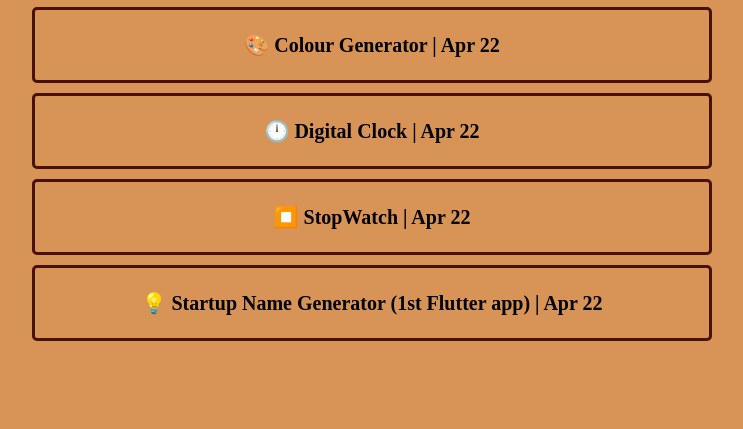
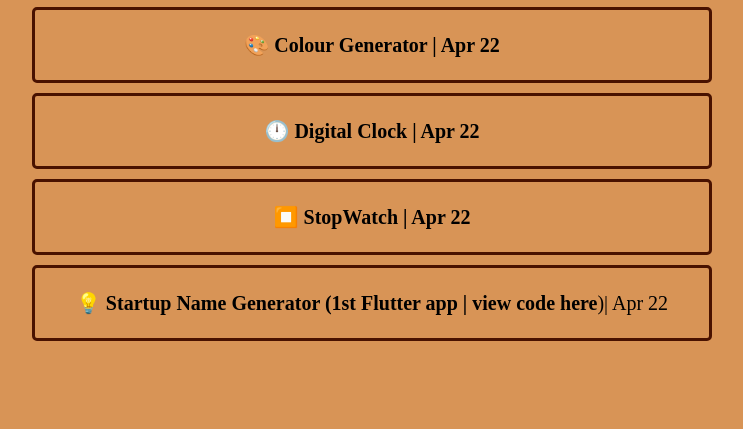
Before and after one commit to JamesD21/jamesd21.github.io, a plain HTML site: page index.html in a window 1280 px wide. Shown: the part 662-1091 px from the top of the page, without its empty margins (268-1011 px from the left). Drawn offline with Linux system fonts and the light colour scheme; a web font is replaced by a local one.

Commit message:
Updated the flutter app as web

```diff
--- a/index.html
+++ b/index.html
@@ -45,7 +45,7 @@
             <li><a class="test" href="https://cute-selkie-4d8f04.netlify.app">🎨 Colour Generator | Apr 22</a></li>
             <li><a class="test" href="https://remarkable-pastelito-cc5454.netlify.app/">🕛 Digital Clock | Apr 22</a></li>
             <li><a class="test" href="https://admirable-cobbler-6ed07e.netlify.app">⏹️ StopWatch | Apr 22</a></li>
-            <li><a class="test" href="https://drive.google.com/drive/folders/1N2PwwUGfplC2QK2rxBZoIH6JqQb9EGJ3?usp=sharing">💡 Startup Name Generator (1st Flutter app) | Apr 22</a></li>
+            <li><a class="test" href="https://effortless-frangollo-2394a7.netlify.app/">💡 Startup Name Generator (1st Flutter app<a href="https://drive.google.com/drive/folders/1N2PwwUGfplC2QK2rxBZoIH6JqQb9EGJ3?usp=sharing"> | view code here</a>)| Apr 22</a></li>
 
 
 
```
